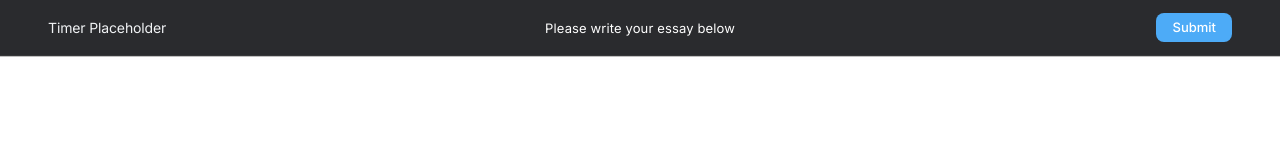
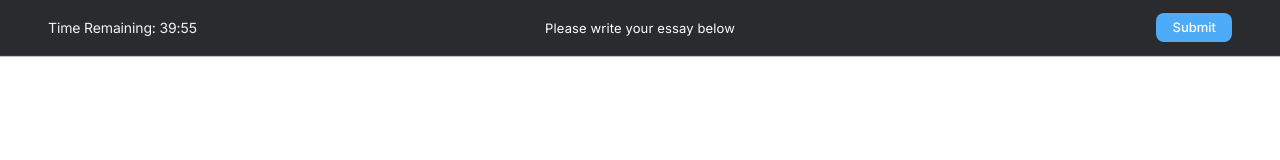
Before and after one commit to angelothind/IELTS_AI, a React (Vite) app in the folder ieltsai-frontend/: page / in a window 1280 px wide. Shown: the top 160 px of the page. Built offline with nearby package versions, Linux system fonts and the light colour scheme.

Commit message:
Added basic timer logic

```diff
--- /dev/null
+++ b/ieltsai-frontend/src/timer.jsx
@@ -0,0 +1,27 @@
+import React from 'react';
+import './timer.css';
+import { useState, useEffect } from 'react';
+
+const TOTAL_SECONDS = 40 * 60; // 40 minutes
+
+const Timer = () => {
+  const [secondsLeft, setSecondsLeft] = useState(TOTAL_SECONDS);
+
+  useEffect(() => {
+    if (secondsLeft <= 0) return;
+
+    const intervalId = setInterval(() => {
+      setSecondsLeft((prev) => prev - 1);
+    }, 1000);
+
+    return () => clearInterval(intervalId);
+  }, [secondsLeft]);
+
+  const minutes = Math.floor(secondsLeft / 60);
+  const seconds = secondsLeft % 60;
+  const display = `${String(minutes).padStart(2, '0')}:${String(seconds).padStart(2, '0')}`;
+
+  return <span>Time Remaining: {display}</span>;
+};
+
+export default Timer;
--- a/ieltsai-frontend/src/toolbar.jsx
+++ b/ieltsai-frontend/src/toolbar.jsx
@@ -1,12 +1,13 @@
 import React from 'react';
 import './toolbar.css';
 import Button from './button';
+import Timer from './timer';
 
 const Toolbar = () => {
     return (
         <div className="toolbar-container">
             <nav className="toolbar">
-                <span className="timer">Timer Placeholder</span>
+                <Timer />
                 <span className="entry-text">Please write your essay below</span>
                 <Button  onClick={() => {}} className="submit-button"/>
             </nav>
```
Also changed, not shown: ieltsai-frontend/src/timer.css (added).
